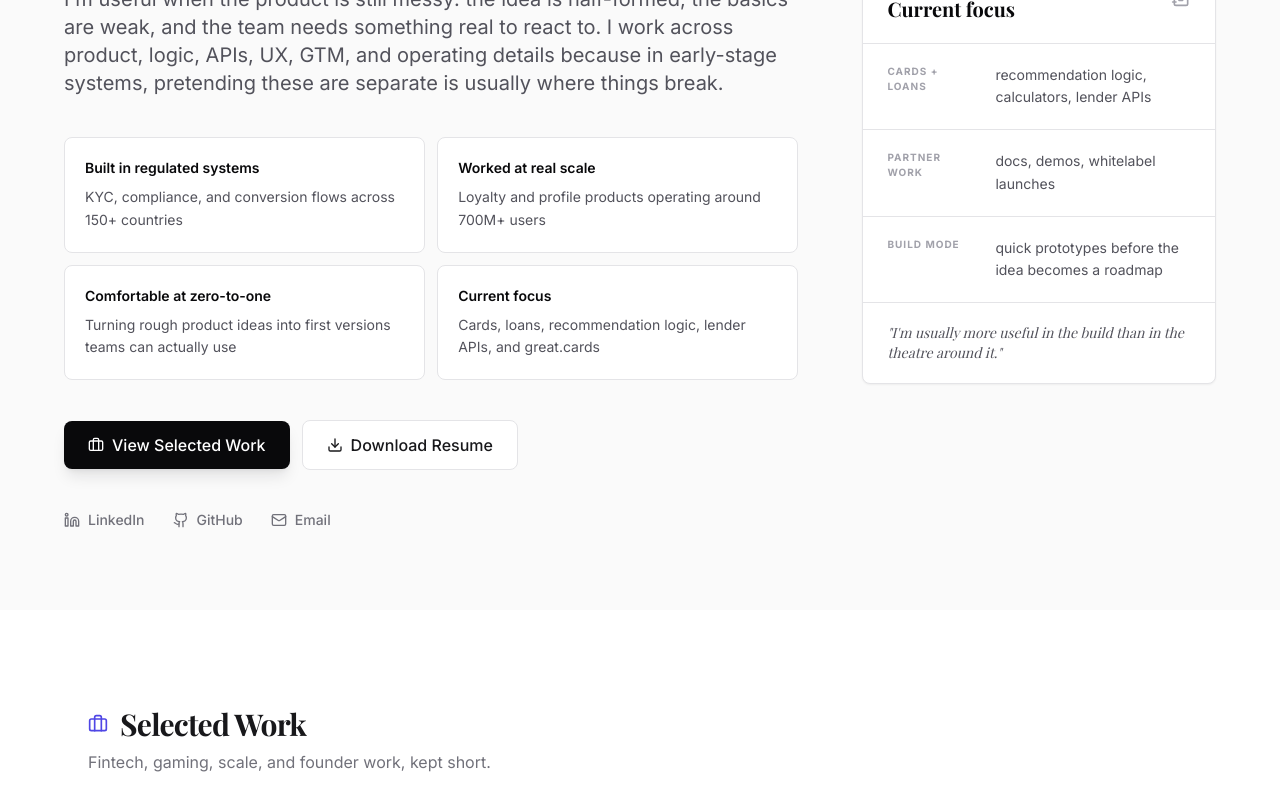
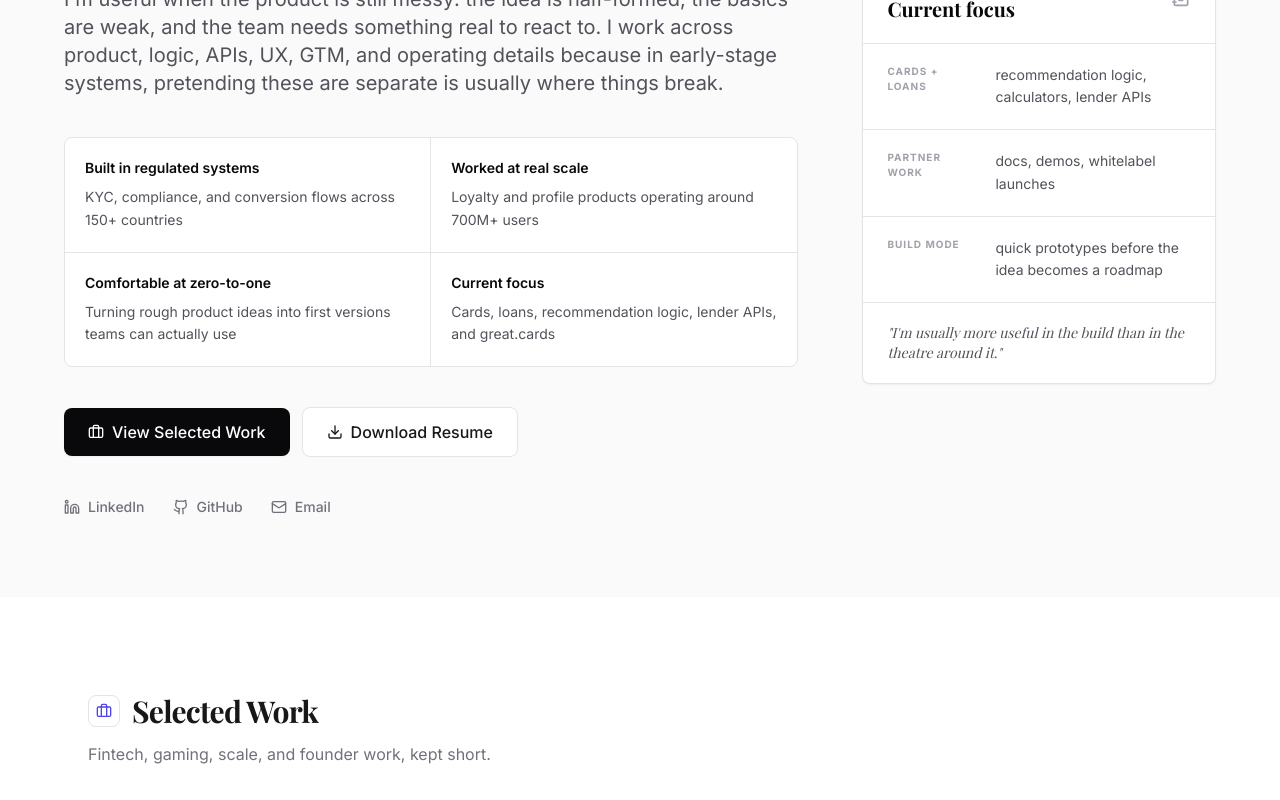
Before and after one commit to mohsinfd/Personal-Portfolio, a React (Vite) app: page / in a window 1280 px wide. Shown: the part 400-1200 px from the top of the page. Built offline with nearby package versions, Linux system fonts and the light colour scheme; the HTML template or start-up script is replaced by a standard one; a web font is replaced by a local one.

Commit message:
Add restrained UI craft pass

```diff
--- a/src/CollectionPage.tsx
+++ b/src/CollectionPage.tsx
@@ -11,7 +11,7 @@ const ThemeToggle = () => {
   return (
     <button
       onClick={toggleTheme}
-      className="p-2 rounded-lg bg-zinc-100 dark:bg-zinc-800 text-zinc-600 dark:text-zinc-300 transition-all hover:bg-zinc-200 dark:hover:bg-zinc-700"
+      className="p-2 rounded-lg bg-zinc-100 dark:bg-zinc-800 text-zinc-600 dark:text-zinc-300 transition-colors hover:bg-zinc-200 dark:hover:bg-zinc-700"
       aria-label="Toggle theme"
     >
       {isDark ? <Sun className="w-5 h-5" /> : <Moon className="w-5 h-5" />}
@@ -72,7 +72,7 @@ const CollectionPage = () => {
                       whileInView={{ opacity: 1, y: 0 }}
                       viewport={{ once: true, margin: "-50px" }}
                       transition={{ delay: (index % 8) * 0.05 }}
-                      className="group relative flex flex-col bg-white dark:bg-zinc-900/40 border border-zinc-200 dark:border-zinc-800/50 rounded-2xl overflow-hidden hover:border-zinc-300 dark:hover:border-zinc-700/50 transition-all duration-300"
+                      className="group relative flex flex-col bg-white dark:bg-zinc-900/40 border border-zinc-200 dark:border-zinc-800/50 rounded-lg overflow-hidden hover:border-zinc-300 dark:hover:border-zinc-700/50 transition-colors duration-300"
                     >
                       <div className="aspect-[4/3] bg-zinc-100 dark:bg-zinc-900/50 p-6 flex items-center justify-center relative overflow-hidden">
                         <div className="absolute inset-0 bg-gradient-to-t from-zinc-200/50 dark:from-zinc-900/80 to-transparent opacity-0 group-hover:opacity-100 transition-opacity duration-300 z-10" />
@@ -80,7 +80,7 @@ const CollectionPage = () => {
                           src={skin.imageUrl}
                           alt={skin.name}
                           referrerPolicy="no-referrer"
-                          className="w-full h-full object-contain filter drop-shadow-xl group-hover:scale-110 transition-transform duration-500 ease-out relative z-20"
+                          className="w-full h-full object-contain filter drop-shadow-xl group-hover:scale-105 transition-transform duration-500 ease-out relative z-20"
                           loading="lazy"
                         />
                       </div>
--- a/src/components/EngineeringDemos.tsx
+++ b/src/components/EngineeringDemos.tsx
@@ -26,7 +26,7 @@ export const EngineeringDemos = () => {
               href={SITE_DATA.github}
               target="_blank"
               rel="noreferrer"
-              className="inline-flex items-center gap-3 border border-white/15 bg-white/5 hover:bg-white hover:text-zinc-950 text-white px-5 py-3 rounded-lg font-bold transition-all text-sm"
+              className="inline-flex items-center gap-3 border border-white/15 bg-white/5 hover:bg-white/10 hover:border-white/30 text-white px-5 py-3 rounded-lg font-bold transition-colors text-sm"
             >
               <Github className="w-4 h-4" /> See all repositories
             </a>
@@ -35,7 +35,7 @@ export const EngineeringDemos = () => {
 
         <div className="grid grid-cols-1 md:grid-cols-2 xl:grid-cols-3 gap-px bg-white/10 border border-white/10">
           {visibleProjects.map((project) => (
-            <article key={project.title} className="bg-zinc-950 p-6 md:p-7 flex flex-col min-h-[280px]">
+            <article key={project.title} className="bg-zinc-950 p-6 md:p-7 flex flex-col min-h-[280px] transition-colors hover:bg-zinc-900/70">
               <div className="flex items-start justify-between gap-4 mb-7">
                 <span className="text-[10px] font-bold uppercase tracking-[0.2em] text-zinc-500 border border-white/10 rounded-md px-2.5 py-1.5">
                   {project.artifactType}
--- a/src/components/Hero.tsx
+++ b/src/components/Hero.tsx
@@ -28,11 +28,17 @@ export const Hero = () => (
             {SITE_DATA.philosophy}
           </p>
 
-          <div className="grid grid-cols-1 sm:grid-cols-2 gap-3 mb-10">
-            {SITE_DATA.proofStrip.map((proof) => (
+          <div className="grid grid-cols-1 sm:grid-cols-2 mb-10 overflow-hidden rounded-lg border border-zinc-200 bg-white dark:border-zinc-800 dark:bg-zinc-900/50">
+            {SITE_DATA.proofStrip.map((proof, index) => (
               <div
                 key={proof.title}
-                className="rounded-lg border border-zinc-200 dark:border-zinc-800 bg-white dark:bg-zinc-900/50 p-4 sm:p-5"
+                className={`p-4 sm:p-5 border-zinc-200 dark:border-zinc-800 ${
+                  index < 2 ? 'sm:border-b' : ''
+                } ${
+                  index % 2 === 0 ? 'sm:border-r' : ''
+                } ${index < SITE_DATA.proofStrip.length - 1 ? 'border-b' : ''} ${
+                  index === 2 ? 'sm:border-b-0' : ''
+                }`}
               >
                 <h2 className="text-sm font-semibold text-zinc-950 dark:text-zinc-50 mb-2">
                   {proof.title}
@@ -45,10 +51,10 @@ export const Hero = () => (
           </div>
 
           <div className="flex flex-wrap items-center gap-3 mb-10">
-            <a href="#work" className="inline-flex items-center gap-2 bg-zinc-950 dark:bg-zinc-100 text-white dark:text-zinc-950 px-6 py-3 rounded-lg font-medium transition-transform hover:-translate-y-0.5 shadow-lg shadow-zinc-900/10 dark:shadow-white/10">
+            <a href="#work" className="inline-flex items-center gap-2 bg-zinc-950 dark:bg-zinc-100 text-white dark:text-zinc-950 px-6 py-3 rounded-lg font-medium transition-colors hover:bg-zinc-800 dark:hover:bg-white shadow-sm">
               <Briefcase className="w-4 h-4" /> View Selected Work
             </a>
-            <a href={SITE_DATA.cv} className="inline-flex items-center gap-2 bg-white dark:bg-zinc-900 border border-zinc-200 dark:border-zinc-800 text-zinc-900 dark:text-zinc-100 px-6 py-3 rounded-lg font-medium transition-all hover:bg-zinc-50 dark:hover:bg-zinc-800 hover:-translate-y-0.5">
+            <a href={SITE_DATA.cv} className="inline-flex items-center gap-2 bg-white dark:bg-zinc-900 border border-zinc-200 dark:border-zinc-800 text-zinc-900 dark:text-zinc-100 px-6 py-3 rounded-lg font-medium transition-colors hover:bg-zinc-50 dark:hover:bg-zinc-800">
               <Download className="w-4 h-4" /> Download Resume
             </a>
           </div>
--- a/src/components/SelectedWorkSection.tsx
+++ b/src/components/SelectedWorkSection.tsx
@@ -28,7 +28,7 @@ export const SelectedWorkSection = () => (
         {WORK_DATA.map((cs, index) => {
           const { Icon, accent, tag, asset, alt, proof } = getCardVisuals(cs.id || '');
           return (
-            <article key={cs.id} className="group grid grid-cols-1 lg:grid-cols-[280px_1fr] gap-0 border border-zinc-200 dark:border-zinc-800 rounded-lg bg-white dark:bg-zinc-950 overflow-hidden transition-all hover:border-zinc-300 dark:hover:border-zinc-700 hover:shadow-lg">
+            <article key={cs.id} className="group grid grid-cols-1 lg:grid-cols-[280px_1fr] gap-0 border border-zinc-200 dark:border-zinc-800 rounded-lg bg-white dark:bg-zinc-950 overflow-hidden transition-colors hover:border-zinc-300 dark:hover:border-zinc-700">
               <div className="p-6 bg-zinc-50 dark:bg-zinc-900/50 border-b lg:border-b-0 lg:border-r border-zinc-200 dark:border-zinc-800">
                 <div className="flex items-center justify-between mb-8">
                   <span className="font-mono text-xs text-zinc-400 dark:text-zinc-500">{String(index + 1).padStart(2, '0')}</span>
@@ -50,7 +50,7 @@ export const SelectedWorkSection = () => (
                     <img
                       src={asset}
                       alt={alt}
-                      className="w-full aspect-[16/10] object-cover"
+                      className="w-full aspect-[16/10] object-contain p-2"
                       loading="lazy"
                     />
                   </div>
--- a/src/components/WritingSection.tsx
+++ b/src/components/WritingSection.tsx
@@ -16,7 +16,7 @@ export const WritingSection = () => (
         {WRITING_DATA.map((post) => (
           <article
             key={post.title}
-            className="bg-white dark:bg-zinc-950 p-6 rounded-lg border border-zinc-200 dark:border-zinc-800 hover:border-zinc-300 dark:hover:border-zinc-700 transition-all"
+            className="bg-white dark:bg-zinc-950 p-6 rounded-lg border border-zinc-200 dark:border-zinc-800"
           >
             <div className="mb-5 flex items-center justify-between gap-4">
               <span className="text-[10px] font-bold uppercase tracking-[0.22em] text-zinc-400 dark:text-zinc-500">
--- a/src/components/ui.tsx
+++ b/src/components/ui.tsx
@@ -7,17 +7,21 @@ export const Badge = ({ children, className = "" }: { children?: React.ReactNode
 );
 
 export const SectionHeader = ({ title, subtitle, icon: Icon }: { title: string; subtitle?: string; icon?: any }) => (
-  <div className="mb-10">
-    <div className="flex items-center gap-3 mb-2">
-      {Icon && <Icon className="w-5 h-5 text-indigo-600 dark:text-indigo-400" />}
+  <div className="mb-10 max-w-3xl">
+    <div className="flex items-center gap-3 mb-3">
+      {Icon && (
+        <span className="flex h-8 w-8 items-center justify-center rounded-lg border border-zinc-200 bg-white text-indigo-600 dark:border-zinc-800 dark:bg-zinc-950 dark:text-indigo-400">
+          <Icon className="w-4 h-4" />
+        </span>
+      )}
       <h2 className="text-3xl font-bold tracking-tight text-zinc-900 dark:text-zinc-100 font-serif">{title}</h2>
     </div>
-    {subtitle && <p className="text-zinc-500 dark:text-zinc-400 max-w-2xl">{subtitle}</p>}
+    {subtitle && <p className="text-zinc-500 dark:text-zinc-400 max-w-2xl leading-relaxed">{subtitle}</p>}
   </div>
 );
 
 export const Card = ({ children, className = "" }: { children?: React.ReactNode; className?: string; key?: React.Key }) => (
-  <div className={`bg-white dark:bg-zinc-900 border border-zinc-200 dark:border-zinc-800 rounded-2xl p-6 shadow-sm transition-all duration-300 hover:shadow-md hover:border-zinc-300 dark:hover:border-zinc-700 ${className}`}>
+  <div className={`bg-white dark:bg-zinc-900 border border-zinc-200 dark:border-zinc-800 rounded-lg p-6 shadow-sm transition-colors duration-200 ${className}`}>
     {children}
   </div>
 );
--- a/src/index.css
+++ b/src/index.css
@@ -2,6 +2,40 @@
 @tailwind components;
 @tailwind utilities;
 
+html {
+  scroll-behavior: smooth;
+}
+
 body {
   font-family: 'Inter', sans-serif;
+  -webkit-font-smoothing: antialiased;
+  text-rendering: optimizeLegibility;
 }
+
+section {
+  scroll-margin-top: 5rem;
+}
+
+::selection {
+  background: rgba(99, 102, 241, 0.18);
+}
+
+:focus-visible {
+  outline: 2px solid rgb(99, 102, 241);
+  outline-offset: 3px;
+}
+
+@media (prefers-reduced-motion: reduce) {
+  html {
+    scroll-behavior: auto;
+  }
+
+  *,
+  *::before,
+  *::after {
+    animation-duration: 0.01ms !important;
+    animation-iteration-count: 1 !important;
+    scroll-behavior: auto !important;
+    transition-duration: 0.01ms !important;
+  }
+}
```
Also changed, not shown: src/App.tsx (+14 -14 lines).
